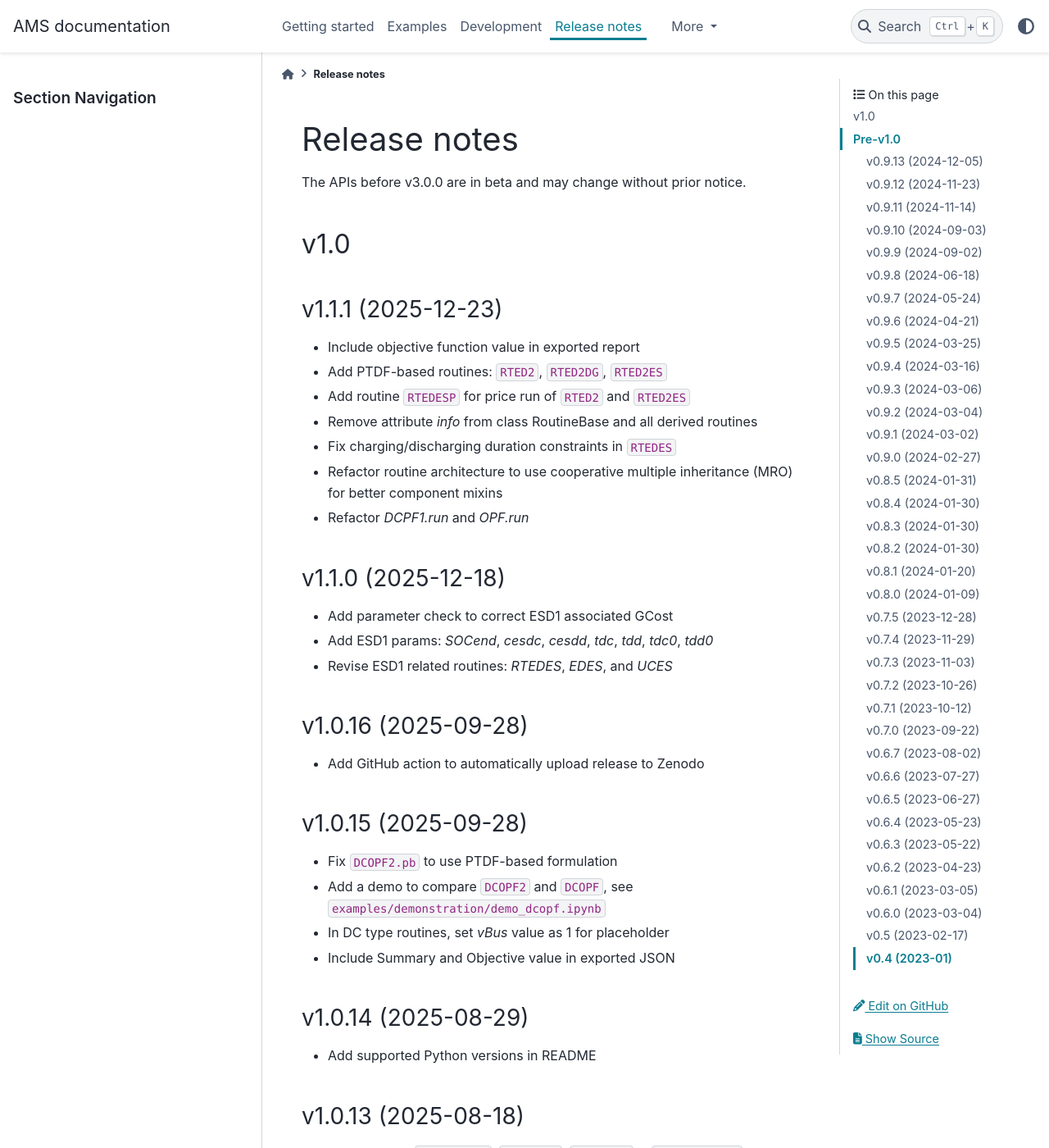
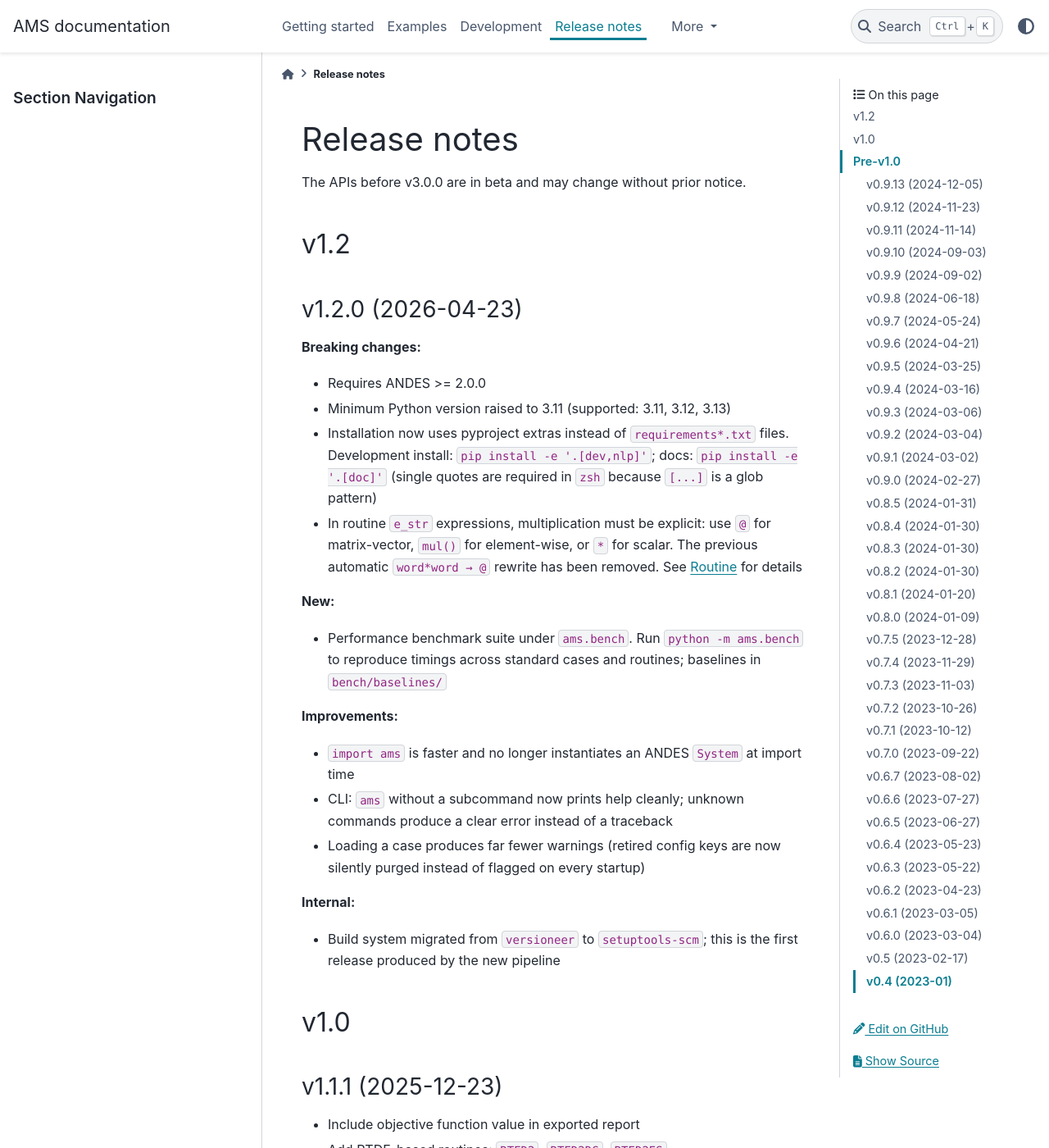
Before and after one commit to CURENT/ams, a Sphinx documentation site: the page built from docs/source/release-notes.rst, in a window 1280 px wide and 1400 px high. Shown: the whole window at 82% size. Built offline with Sphinx 7.4.7 and the PyData theme 0.15.4, drawn with Linux system fonts in a browser that asks for light colours; pages that are not in the unit, such as notebooks, are missing from menus; the version number could not be read and is left out.

Commit message:
Add v1.2.0 release notes and fix install-with-extras quoting
Add a user-facing v1.2.0 section to the release notes covering the
breaking changes (ANDES 2.0, Python 3.11+, pyproject extras install,
e_str multiplication semantics), the new ams.bench suite, and
user-visible improvements.

Quote `[extras]` specs in the install docs so they don't trip zsh's
glob pattern matcher. Affects README install block, install.rst
Develop Install steps, and the contributor quick-start in
CONTRIBUTING.rst.

Co-Authored-By: Claude Opus 4.7 (1M context) <noreply@anthropic.com>

```diff
--- a/CONTRIBUTING.rst
+++ b/CONTRIBUTING.rst
@@ -66,7 +66,7 @@ set up your fork for local development::
 
     $ mkvirtualenv ams
     $ cd ams/
-    $ pip install -e .[dev]
+    $ pip install -e '.[dev]'
 
 4. Create a branch for local development::
 
--- a/docs/source/release-notes.rst
+++ b/docs/source/release-notes.rst
@@ -5,6 +5,45 @@ Release notes
 =============
 
 The APIs before v3.0.0 are in beta and may change without prior notice.
+
+v1.2
+==========
+
+v1.2.0 (2026-04-23)
+----------------------
+
+**Breaking changes:**
+
+- Requires ANDES >= 2.0.0
+- Minimum Python version raised to 3.11 (supported: 3.11, 3.12, 3.13)
+- Installation now uses pyproject extras instead of ``requirements*.txt``
+  files. Development install: ``pip install -e '.[dev,nlp]'``; docs:
+  ``pip install -e '.[doc]'`` (single quotes are required in ``zsh``
+  because ``[...]`` is a glob pattern)
+- In routine ``e_str`` expressions, multiplication must be explicit:
+  use ``@`` for matrix-vector, ``mul()`` for element-wise, or ``*`` for
+  scalar. The previous automatic ``word*word → @`` rewrite has been
+  removed. See :doc:`/modeling/routine` for details
+
+**New:**
+
+- Performance benchmark suite under ``ams.bench``. Run
+  ``python -m ams.bench`` to reproduce timings across standard cases
+  and routines; baselines in ``bench/baselines/``
+
+**Improvements:**
+
+- ``import ams`` is faster and no longer instantiates an ANDES
+  ``System`` at import time
+- CLI: ``ams`` without a subcommand now prints help cleanly; unknown
+  commands produce a clear error instead of a traceback
+- Loading a case produces far fewer warnings (retired config keys are
+  now silently purged instead of flagged on every startup)
+
+**Internal:**
+
+- Build system migrated from ``versioneer`` to ``setuptools-scm``;
+  this is the first release produced by the new pipeline
 
 v1.0
 ==========
```
Also changed, not shown: README.md (+7 -4 lines), docs/source/getting_started/install.rst (+12 -5 lines).
